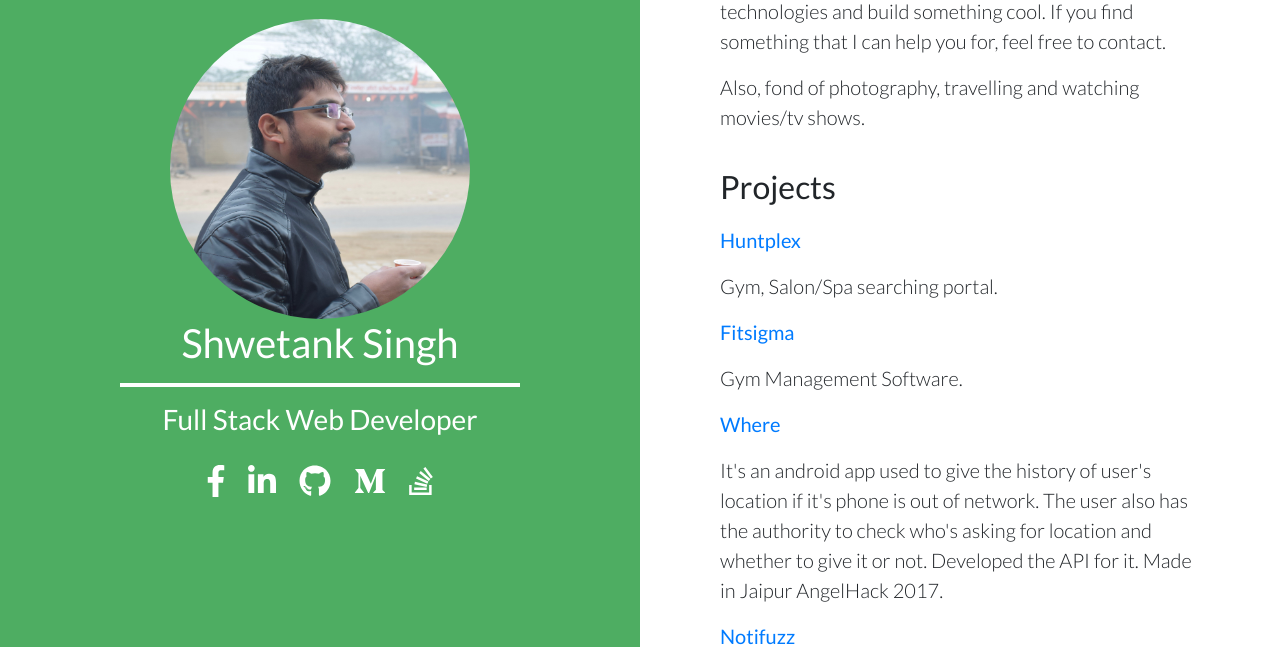
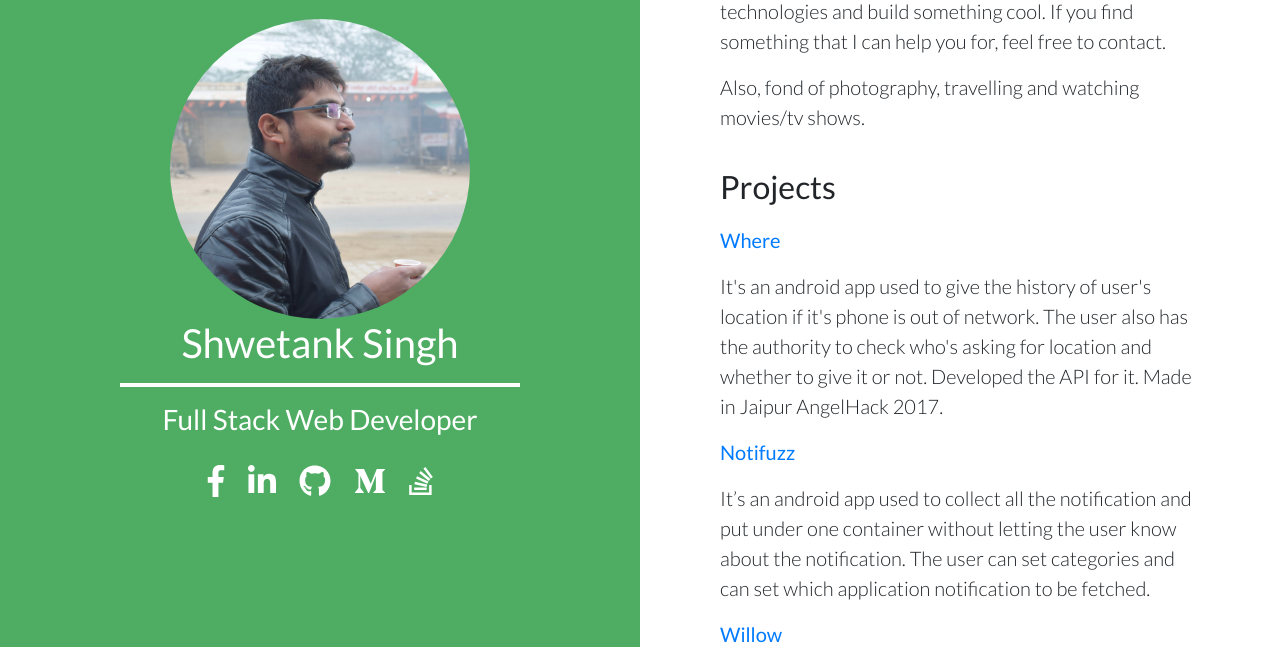
Before and after one commit to shwetank007/shwetank007.github.io, a PHP site: page /index.html in a window 1280 px wide. Shown: the part 292-939 px from the top of the page. Run offline with PHP 8.4, Linux system fonts and the light colour scheme; some libraries are stand-ins or nearby versions.

Commit message:
Fix: Something

```diff
--- a/index.html
+++ b/index.html
@@ -62,11 +62,6 @@
                 <div class="row project-section">
                     <div class="col-md-12">
                         <h2>Projects</h2>
-                        <a target="_blank" href="https://huntplex.com/"><p><b>Huntplex</b></p></a>
-                        <p>Gym, Salon/Spa searching portal.</p>
-
-                        <a target="_blank" href="https://fitsigma.com/"><p><b>Fitsigma</b></p></a>
-                        <p>Gym Management Software.</p>
 
                         <a target="_blank" href="https://github.com/ah-jp-17"><p><b>Where</b></p></a>
                         <p>It's an android app used to give the history of user's location if it's phone is out of network. The user also has the authority to check who's asking for location and whether to give it or not. Developed the API for it. Made in Jaipur AngelHack 2017.</p>
--- a/main.css
+++ b/main.css
@@ -67,7 +67,7 @@ h2 {
 
 @media (max-width: 320px) {
     .container-fluid {
-        width: 130%;
+        width: 100%;
         padding-right: 15px;
         padding-left: 15px;
         margin-right: auto;
```
